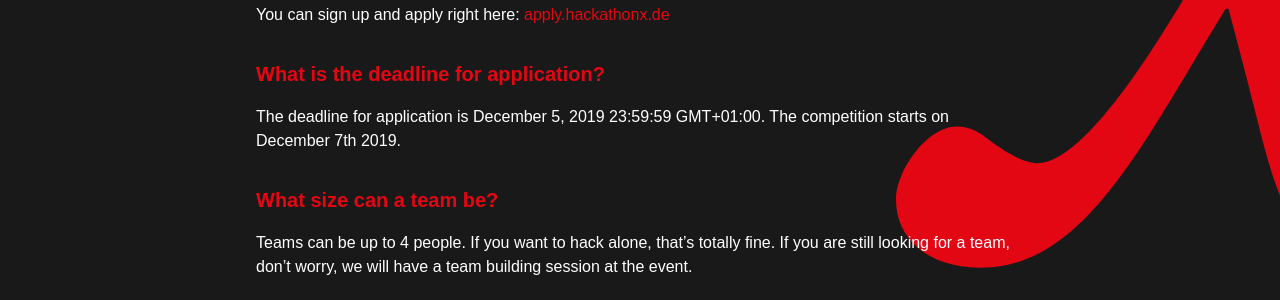
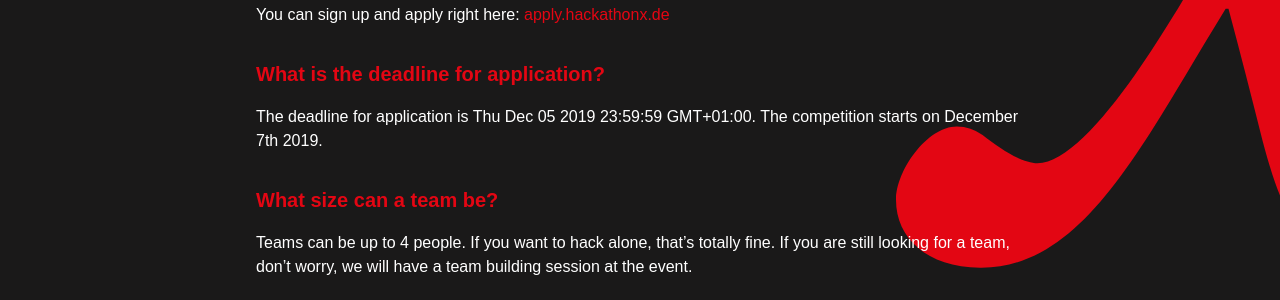
Before and after one commit to hackundsoehne/hackathonx-website, a Jekyll site: the page built from faq.html, in a window 1280 px wide. Shown: the part 688-988 px from the top of the page. Built offline with Jekyll 4.4.1, drawn with Linux system fonts in a browser that asks for light colours.

Commit message:
Fix deadline error on Edge (hopefully)

```diff
--- a/_config.yml
+++ b/_config.yml
@@ -15,7 +15,7 @@ info_email_hs: info@hackundsoehne.de
 info_email_musx: creative@landesmuseum.de
 date: December 7th and 8th, 2019
 apply_url: https://apply.hackathonx.de/
-deadline: "December 5, 2019 23:59:59 GMT+01:00"
+deadline: "Thu Dec 05 2019 23:59:59 GMT+01:00"
 deadline_title: "Application Deadline:"
 deadline_expired: "The application deadline expired."
 
```
